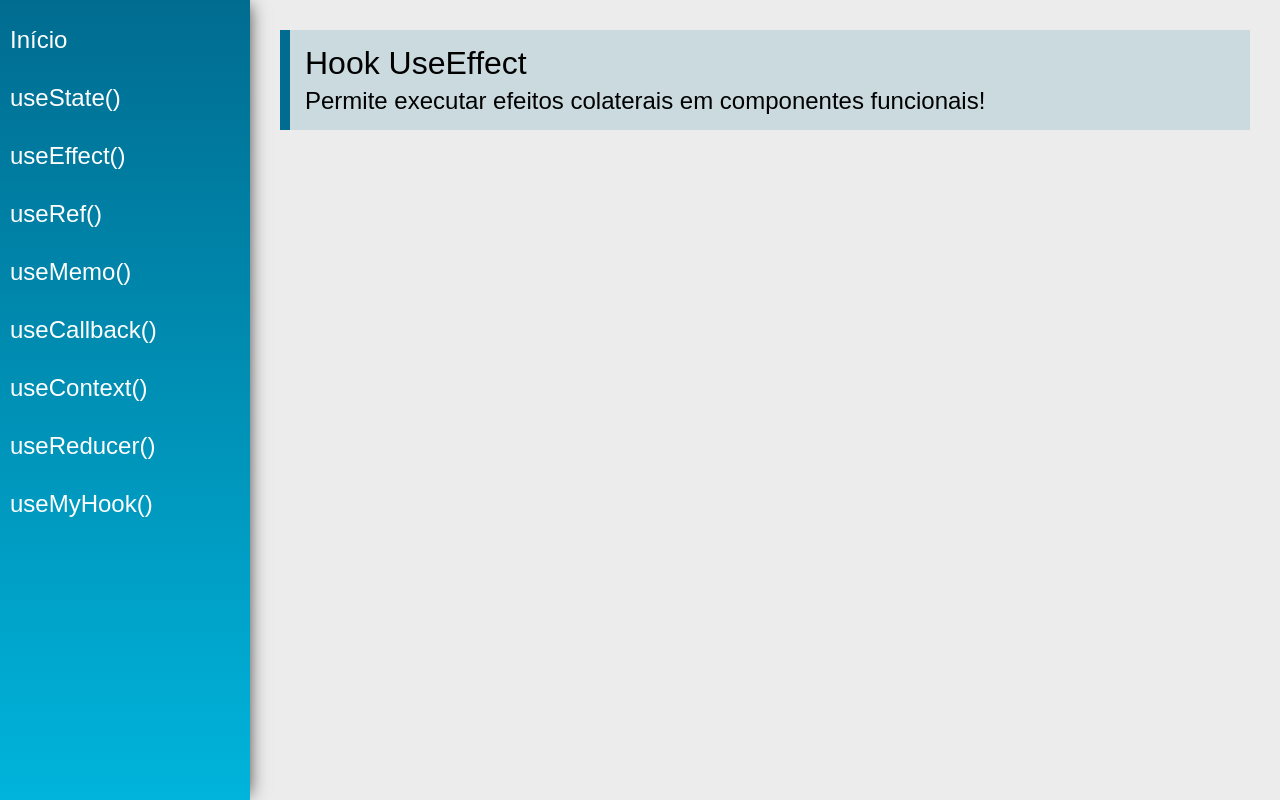
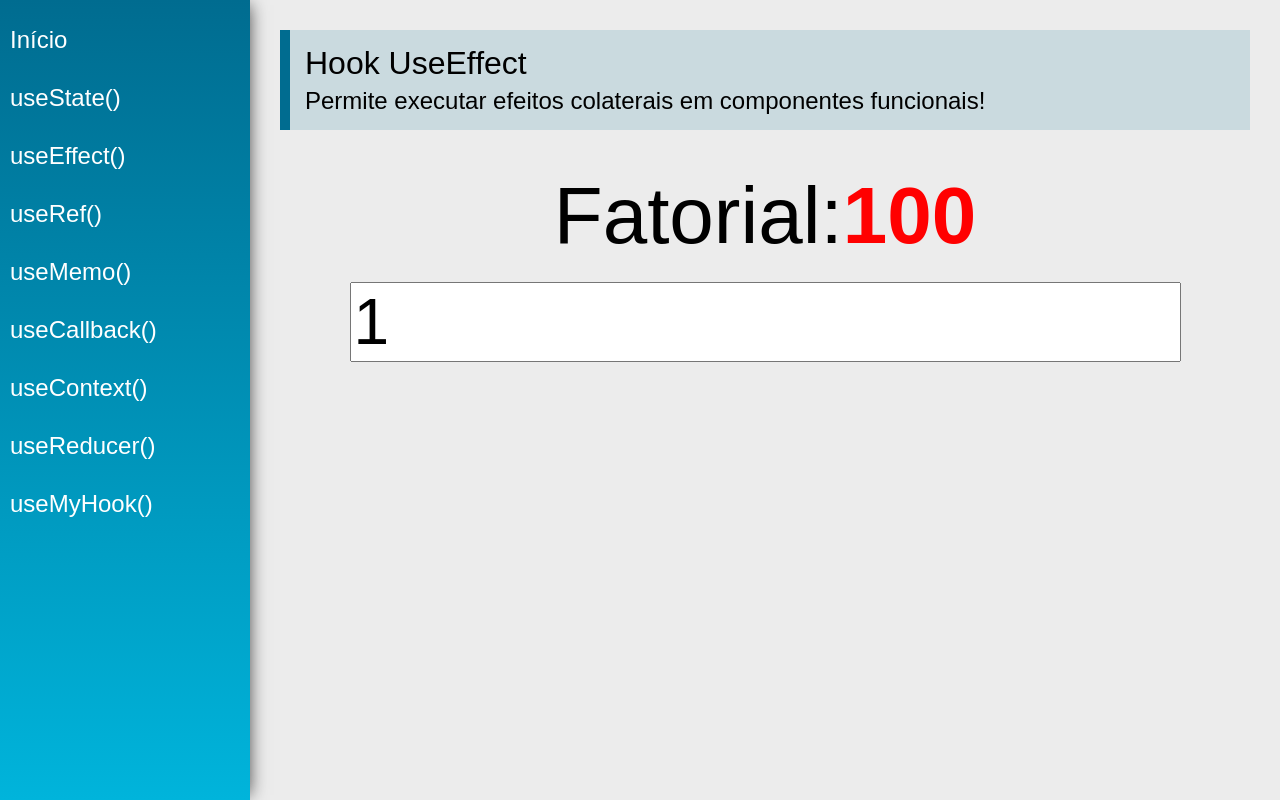
Before and after one commit to emnesty/hooks, a React (Create React App) app: page /useEffect in a window 1280 px wide. Built offline with nearby package versions, Linux system fonts and the light colour scheme.

Commit message:
Add useState hook to manage number input in UseEffect component

```diff
--- a/src/views/examples/UseEffect.jsx
+++ b/src/views/examples/UseEffect.jsx
@@ -1,15 +1,30 @@
-import React from 'react'
-import PageTitle from '../../components/layout/PageTitle'
+import React, { useState } from "react";
+import PageTitle from "../../components/layout/PageTitle";
 
 const UseEffect = (props) => {
+  const [number, setNumber] = useState(1);
+
   return (
     <div className="UseEffect">
       <PageTitle
         title="Hook UseEffect"
         subtitle="Permite executar efeitos colaterais em componentes funcionais!"
       />
+
+      <div className="center">
+        <div>
+          <span className="text">Fatorial:</span>
+          <span className="text red">100</span>
         </div>
-    )
-}
+        <input
+          type="number"
+          className="input"
+          value={number}
+          onChange={(e) => setNumber(e.target.value)}
+        />
+      </div>
+    </div>
+  );
+};
 
-export default UseEffect
+export default UseEffect;
```
Lines whose indentation alone changed are shown as unchanged.
